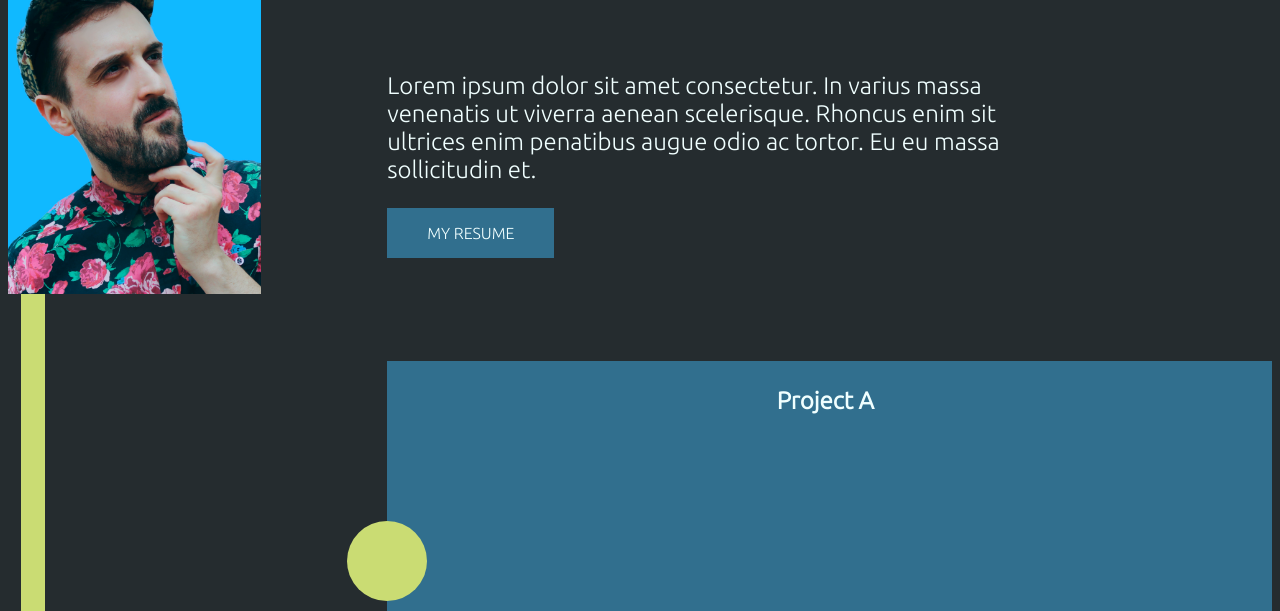
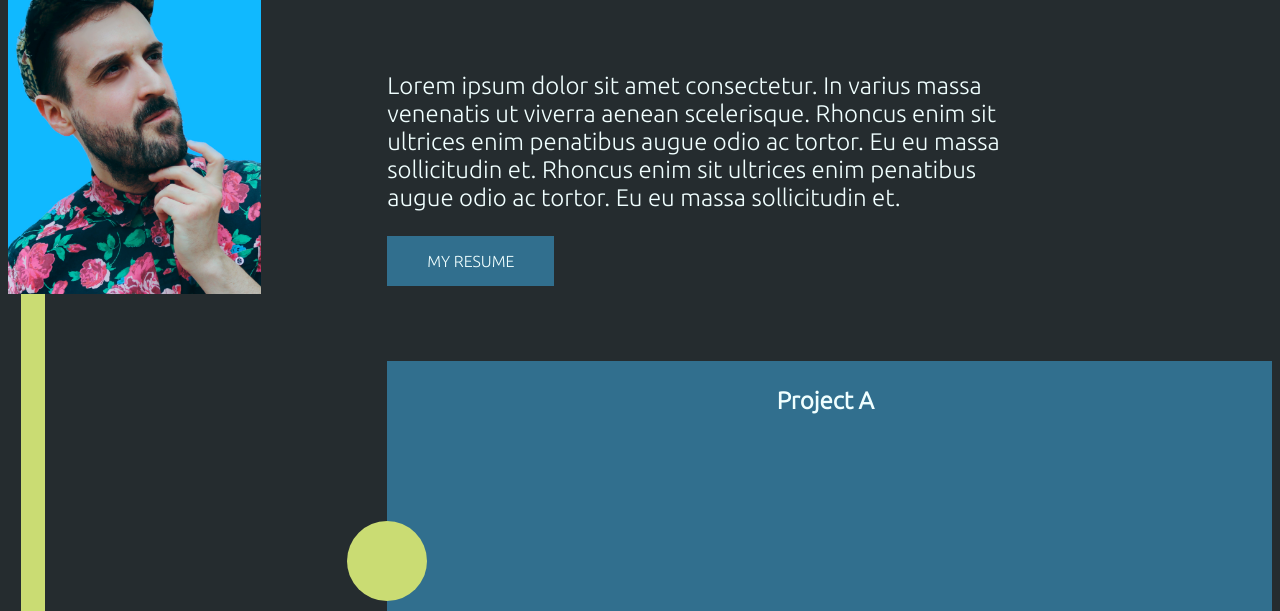
Before and after one commit to Andy-Lonning/module_17, a plain HTML site: page index.html in a window 1280 px wide. Shown: the part 189-800 px from the top of the page. Drawn offline with Linux system fonts and the light colour scheme.

```diff
--- a/index.html
+++ b/index.html
@@ -26,7 +26,7 @@
             <h2>UX Designer</h2>
         </div>
         <div class="bio">
-            <p>Lorem ipsum dolor sit amet consectetur. In varius massa venenatis ut viverra aenean scelerisque. Rhoncus enim sit ultrices enim penatibus augue odio ac tortor. Eu eu massa sollicitudin et.</p>
+            <p>Lorem ipsum dolor sit amet consectetur. In varius massa venenatis ut viverra aenean scelerisque. Rhoncus enim sit ultrices enim penatibus augue odio ac tortor. Eu eu massa sollicitudin et. Rhoncus enim sit ultrices enim penatibus augue odio ac tortor. Eu eu massa sollicitudin et.</p>
             <button>MY RESUME</button>
         </div>
         <div class="thinrectangle"></div>
```
Also changed, not shown: 1 other file.
